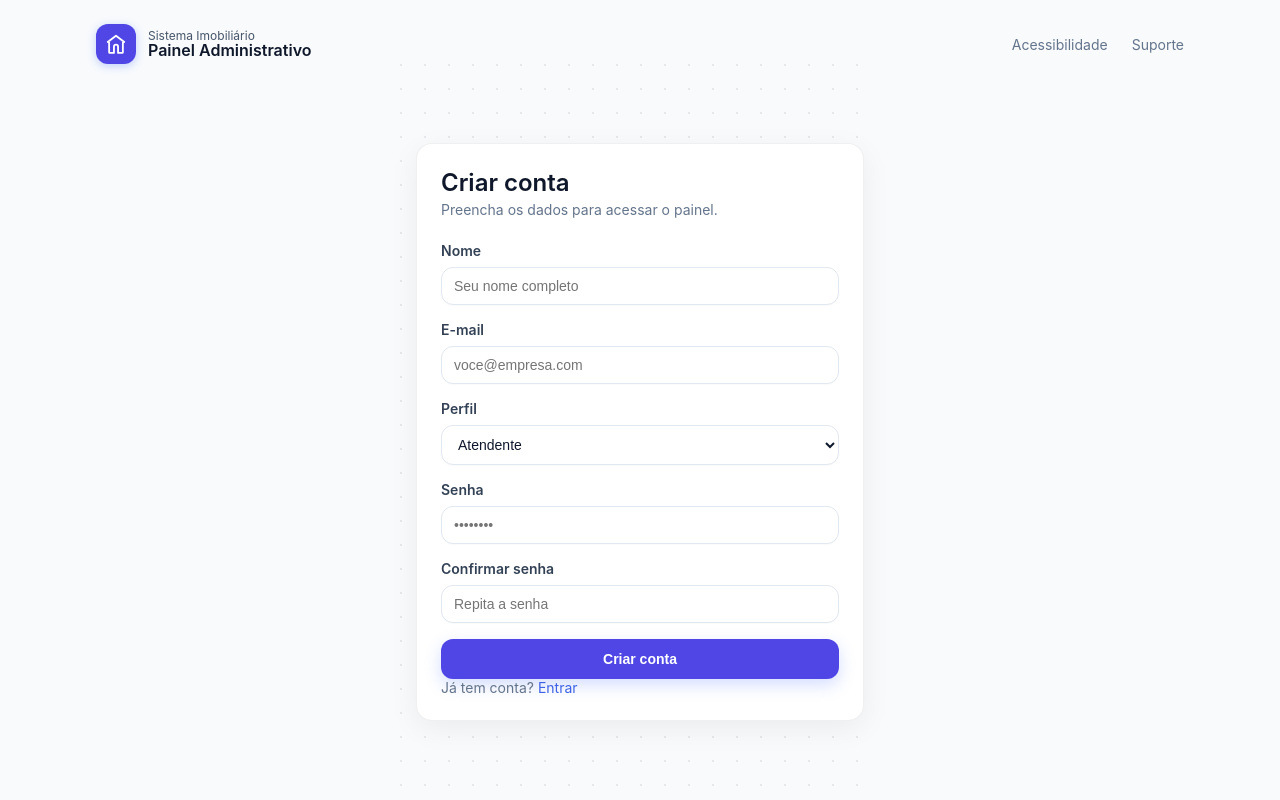
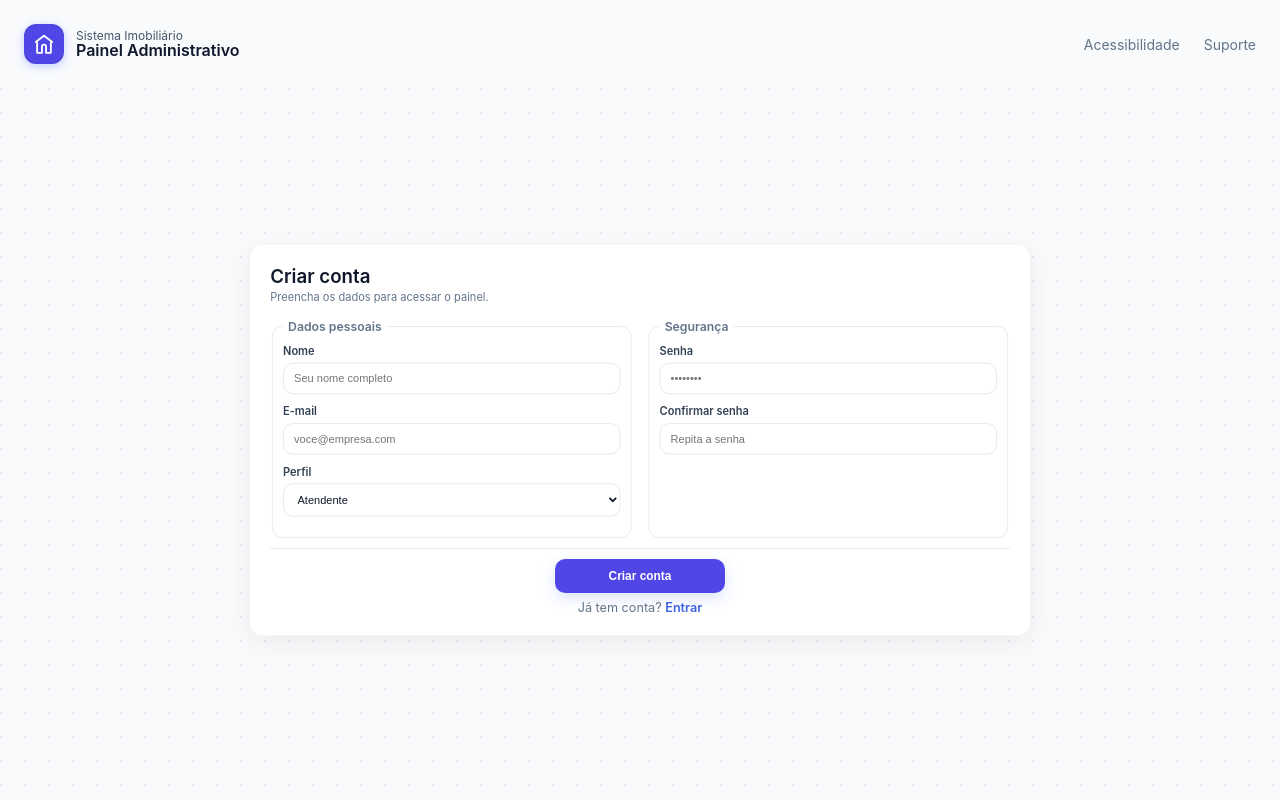
Before and after one commit to pcauanobre/imobiliaria, a React (Vite) app in the folder imobiliaria-web/: page /register in a window 1280 px wide. Built offline with nearby package versions, Linux system fonts and the light colour scheme; no server answers.

Commit message:
feat: Telas de Login e Register 80% Completas

```diff
--- a/imobiliaria-web/src/pages/Login/LoginPage.tsx
+++ b/imobiliaria-web/src/pages/Login/LoginPage.tsx
@@ -2,6 +2,8 @@ import { useState } from "react";
 import { useForm } from "react-hook-form";
 import { z } from "zod";
 import { zodResolver } from "@hookform/resolvers/zod";
+import { Navigate } from "react-router-dom";
+import { useAuth } from "../../hooks/useAuth";
 import "./login.css";
 
 const API = import.meta.env.VITE_API_URL ?? "http://localhost:8080";
@@ -15,6 +17,7 @@ type FormData = z.infer<typeof schema>;
 
 export default function LoginPage() {
   const [showRecover, setShowRecover] = useState(false);
+  const { user, setUser } = useAuth();
 
   const {
     handleSubmit,
@@ -24,6 +27,11 @@ export default function LoginPage() {
     resolver: zodResolver(schema),
     defaultValues: { email: "", password: "", remember: true },
   });
+
+  // Se já estiver logado, vai direto pro dashboard
+  if (user) {
+    return <Navigate to="/dashboard" replace />;
+  }
 
   async function onSubmit(data: FormData) {
     try {
@@ -39,8 +47,12 @@ export default function LoginPage() {
         throw new Error("Falha ao autenticar.");
       }
 
-      const user = await res.json();
-      localStorage.setItem("auth:user", JSON.stringify(user));
+      const userJson = await res.json();
+
+      // Atualiza o contexto (localStorage é gerenciado pelo AuthProvider)
+      setUser(userJson);
+
+      // Redireciona para o dashboard
       window.location.href = "/dashboard";
     } catch (err: any) {
       alert(err.message || "Erro inesperado ao entrar.");
@@ -49,7 +61,7 @@ export default function LoginPage() {
 
   return (
     <div className="login-root">
-      {/* HEADER (mantido) */}
+      {/* HEADER */}
       <header className="site-header">
         <div className="header-inner">
           <a href="/" className="brand" aria-label="Página inicial">
@@ -78,8 +90,9 @@ export default function LoginPage() {
         </div>
       </header>
 
-      {/* MAIN CENTRALIZADO */}
-      <main className="site-main center-wrap">
+      {/* MAIN centralizado */}
+      <main className="site-main">
+        <div className="center-wrap">
           <section className="card login-card">
             <div className="card-head">
               <h1>Faça login</h1>
@@ -134,6 +147,7 @@ export default function LoginPage() {
               </button>
             </form>
           </section>
+        </div>
       </main>
 
       {/* MODAL RECUPERAR SENHA */}
--- a/imobiliaria-web/src/pages/Login/login.css
+++ b/imobiliaria-web/src/pages/Login/login.css
@@ -16,9 +16,17 @@ a{text-decoration:none;color:inherit}
 
 .login-root{min-height:100%;display:flex;flex-direction:column}
 
-/* HEADER (idêntico) */
-.site-header{padding-top:24px}
-.header-inner{max-width:1120px;margin:0 auto;padding:0 16px;display:flex;justify-content:space-between;align-items:center}
+/* ===== HEADER: brand à esquerda, nav à direita, ocupando a largura toda ===== */
+.site-header{padding:24px 0}
+.header-inner{
+  max-width:none;       /* ocupar 100% */
+  width:100%;
+  margin:0;
+  padding:0 24px;       /* margem interna nas laterais */
+  display:flex;
+  justify-content:space-between; /* cantos opostos */
+  align-items:center;
+}
 .brand{display:inline-flex;gap:12px;align-items:center}
 .brand-logo{height:40px;width:40px;border-radius:12px;background:var(--brand);display:inline-flex;align-items:center;justify-content:center;box-shadow:0 2px 8px rgba(86,125,255,.35);color:#fff}
 .icon{width:22px;height:22px}
@@ -30,19 +38,24 @@ a{text-decoration:none;color:inherit}
 .muted-link{font-size:14px;color:#64748b}
 .muted-link:hover{color:#0f172a}
 
-/* MAIN CENTRALIZADO */
+/* ===== MAIN: card realmente no centro da tela ===== */
 .site-main{
-  position:relative;flex:1;display:flex;align-items:center;justify-content:center;padding:40px 16px
+  min-height:calc(100vh - 96px); /* viewport menos ~altura do header */
+  display:grid;
+  place-items:center;            /* centraliza vertical e horizontal */
+  padding:24px 16px;
+  position:relative;
 }
 .site-main::before{
-  content:"";position:absolute;inset:0;z-index:-1;
+  content:"";
+  position:absolute;inset:0;z-index:-1;
   background-image:radial-gradient(circle at 1px 1px, rgba(17,24,39,.08) 1px, transparent 0);
   background-size:24px 24px;
 }
 
-.center-wrap{max-width:440px;margin:0 auto;width:100%}
+.center-wrap{max-width:520px;margin:0 auto;width:100%}
 
-/* CARD LOGIN */
+/* ===== CARD LOGIN ===== */
 .card{
   background:var(--card);
   border-radius:18px;
@@ -50,11 +63,21 @@ a{text-decoration:none;color:inherit}
   box-shadow:var(--shadow);
   border:1px solid rgba(2,6,23,.06);
 }
+
+/* 15% menor somente no card */
+.login-card{
+  transform:scale(.85);
+  transform-origin:center;
+}
+@media (max-width:420px){
+  .login-card{ transform:none; } /* mantém legibilidade em telas muito pequenas */
+}
+
 .login-card h1{margin:0 0 4px 0;font-size:24px;font-weight:600}
 .login-card p{margin:0;color:var(--muted);font-size:14px}
 .card-head{margin-bottom:24px}
 
-/* CAMPOS */
+/* ===== CAMPOS ===== */
 .field{margin-bottom:16px}
 .field label{display:block;font-size:14px;font-weight:600;margin-bottom:8px;color:#334155}
 .field .field-row{display:flex;justify-content:space-between;align-items:center}
@@ -76,7 +99,7 @@ a{text-decoration:none;color:inherit}
 
 .field-error{display:block;margin-top:6px;color:#ef4444;font-size:12px}
 
-/* AÇÕES */
+/* ===== AÇÕES ===== */
 .link{background:none;border:0;color:#3d62e6;cursor:pointer}
 .link.tiny{font-size:12px}
 .link:hover{filter:brightness(.95)}
@@ -109,7 +132,7 @@ a{text-decoration:none;color:inherit}
 .tiny{font-size:12px}
 .muted{color:var(--muted)}
 
-/* MODAL */
+/* ===== MODAL ===== */
 .modal-backdrop{
   position:fixed;inset:0;background:rgba(0,0,0,.4);
   display:flex;align-items:center;justify-content:center;padding:16px;z-index:50
@@ -122,3 +145,12 @@ a{text-decoration:none;color:inherit}
 .icon-btn{background:none;border:0;font-size:18px;line-height:1;cursor:pointer;color:#64748b}
 .modal-form{display:grid;gap:10px;margin-top:12px}
 .modal-actions{margin-top:8px;display:flex;gap:10px;justify-content:flex-end}
+
+/* ===== AJUSTE: botão ENTRAR menor e centralizado ===== */
+.site-main .login-card .btn-primary{
+  width:auto;         /* não ocupar 100% */
+  min-width:140px;    /* mais enxuto */
+  display:block;
+  margin:0 auto;      /* centraliza */
+  padding:10px 14px;  /* compacto */
+}
--- a/imobiliaria-web/src/pages/Register/RegisterPage.tsx
+++ b/imobiliaria-web/src/pages/Register/RegisterPage.tsx
@@ -1,5 +1,6 @@
 import { useState, type FormEvent } from "react";
 import { Link, useNavigate } from "react-router-dom";
+import { useAuth } from "../../hooks/useAuth";
 import "./register.css";
 
 const API = import.meta.env.VITE_API_URL ?? "http://localhost:8080";
@@ -7,6 +8,8 @@ type Role = "ADMIN" | "ATENDENTE";
 
 export default function RegisterPage() {
   const nav = useNavigate();
+  const { setUser } = useAuth();
+
   const [loading, setLoading] = useState(false);
   const [error, setError] = useState("");
 
@@ -44,10 +47,10 @@ export default function RegisterPage() {
         throw new Error("Erro ao cadastrar.");
       }
 
-      // Esperado: { id, nome, email, role }
-      const user = await res.json();
-      localStorage.setItem("auth:user", JSON.stringify(user));
-      nav("/dashboard");
+      // Sucesso: não autenticar automaticamente
+      localStorage.removeItem("auth:user");
+      setUser(null);
+      nav("/login", { replace: true, state: { registered: true } });
     } catch (err: any) {
       setError(err.message || "Falha ao cadastrar.");
     } finally {
@@ -57,7 +60,7 @@ export default function RegisterPage() {
 
   return (
     <div className="register-root">
-      {/* HEADER (igual da Login) */}
+      {/* HEADER (mesmo do Login) */}
       <header className="site-header">
         <div className="header-inner">
           <a href="/" className="brand" aria-label="Página inicial">
@@ -87,14 +90,21 @@ export default function RegisterPage() {
       </header>
 
       {/* MAIN centralizado */}
-      <main className="site-main center-wrap">
+      <main className="site-main">
+        <div className="center-wrap">
           <section className="card register-card">
             <div className="card-head">
               <h1>Criar conta</h1>
               <p>Preencha os dados para acessar o painel.</p>
             </div>
 
-          <form onSubmit={onSubmit}>
+            <form onSubmit={onSubmit} className="register-form">
+              {/* GRID HORIZONTAL */}
+              <div className="grid-2">
+                {/* Coluna esquerda */}
+                <fieldset className="group">
+                  <legend>Dados pessoais</legend>
+
                   <div className="field">
                     <label htmlFor="nome">Nome</label>
                     <input
@@ -127,12 +137,19 @@ export default function RegisterPage() {
                       id="role"
                       className="input"
                       value={form.role}
-                onChange={(e) => setForm({ ...form, role: e.target.value as Role })}
+                      onChange={(e) =>
+                        setForm({ ...form, role: e.target.value as Role })
+                      }
                     >
                       <option value="ATENDENTE">Atendente</option>
                       <option value="ADMIN">Administrador</option>
                     </select>
                   </div>
+                </fieldset>
+
+                {/* Coluna direita */}
+                <fieldset className="group">
+                  <legend>Segurança</legend>
 
                   <div className="field">
                     <label htmlFor="password">Senha</label>
@@ -165,19 +182,25 @@ export default function RegisterPage() {
                   </div>
 
                   {error && <span className="field-error">{error}</span>}
+                </fieldset>
+              </div>
 
+              {/* AÇÕES centralizadas */}
+              <div className="form-actions">
                 <button className="btn-primary" type="submit" disabled={loading}>
                   {loading ? "Criando..." : "Criar conta"}
                 </button>
-          </form>
 
-          <p className="below-text">
+                <p className="below-text-inline">
                   Já tem conta?{" "}
                   <Link className="link" to="/login">
                     Entrar
                   </Link>
                 </p>
+              </div>
+            </form>
           </section>
+        </div>
       </main>
     </div>
   );
--- a/imobiliaria-web/src/pages/Register/register.css
+++ b/imobiliaria-web/src/pages/Register/register.css
@@ -11,15 +11,29 @@
 
 *{box-sizing:border-box}
 html,body,#root{height:100%}
-body{margin:0;font-family:Inter,system-ui,Segoe UI,Roboto,Arial,sans-serif;background:var(--bg);color:var(--text);-webkit-font-smoothing:antialiased}
+body{
+  margin:0;
+  font-family:Inter,system-ui,Segoe UI,Roboto,Arial,sans-serif;
+  background:var(--bg);
+  color:var(--text);
+  -webkit-font-smoothing:antialiased;
+}
 a{text-decoration:none;color:inherit}
 
 /* ROOT */
 .register-root{min-height:100%;display:flex;flex-direction:column}
 
-/* HEADER (igual da Login) */
-.site-header{padding-top:24px}
-.header-inner{max-width:1120px;margin:0 auto;padding:0 16px;display:flex;justify-content:space-between;align-items:center}
+/* ===== HEADER (igual ao Login) ===== */
+.site-header{padding:24px 0}
+.header-inner{
+  max-width:none;
+  width:100%;
+  margin:0;
+  padding:0 24px;
+  display:flex;
+  justify-content:space-between;
+  align-items:center;
+}
 .brand{display:inline-flex;gap:12px;align-items:center}
 .brand-logo{height:40px;width:40px;border-radius:12px;background:var(--brand);display:inline-flex;align-items:center;justify-content:center;box-shadow:0 2px 8px rgba(86,125,255,.35);color:#fff}
 .icon{width:22px;height:22px}
@@ -27,13 +41,17 @@ a{text-decoration:none;color:inherit}
 .brand-sub{display:block;font-size:12px;color:#475569}
 .brand-title{display:block;font-size:16px;font-weight:600}
 .header-nav{display:none;gap:24px}
-@media (min-width: 768px){ .header-nav{display:flex} }
+@media (min-width:768px){ .header-nav{display:flex} }
 .muted-link{font-size:14px;color:#64748b}
 .muted-link:hover{color:#0f172a}
 
-/* MAIN centralizado com grid sutil */
+/* ===== MAIN centralizado (card no meio da tela) ===== */
 .site-main{
-  position:relative;flex:1;display:flex;align-items:center;justify-content:center;padding:40px 16px
+  min-height:calc(100vh - 96px);
+  display:grid;
+  place-items:center;
+  padding:16px;              /* menor pra evitar overflow */
+  position:relative;
 }
 .site-main::before{
   content:"";position:absolute;inset:0;z-index:-1;
@@ -41,31 +59,50 @@ a{text-decoration:none;color:inherit}
   background-size:24px 24px;
 }
 
-.center-wrap{max-width:480px;margin:0 auto;width:100%}
+/* container central */
+.center-wrap{
+  width:100%;
+  max-width:920px;
+  margin:0 auto;
+  display:flex;
+  justify-content:center;
+}
 
-/* CARD */
+/* ===== CARD ===== */
 .card{
   background:var(--card);
   border-radius:18px;
-  padding:24px;
+  padding:20px;              /* ~15% menor */
   box-shadow:var(--shadow);
   border:1px solid rgba(2,6,23,.06);
 }
-.register-card h1{margin:0 0 4px 0;font-size:24px;font-weight:600}
-.register-card p{margin:0;color:var(--muted);font-size:14px}
-.card-head{margin-bottom:24px}
 
-/* CAMPOS */
-.field{margin-bottom:16px}
-.field label{display:block;font-size:14px;font-weight:600;margin-bottom:8px;color:#334155}
+/* 15% menor apenas no card; permite scroll interno se faltar espaço */
+.register-card{
+  transform:scale(.85);
+  transform-origin:center;
+  max-height:calc(100vh - 140px);
+  overflow:auto;
+}
+@media (max-width:480px){
+  .register-card{ transform:none; max-height:none; }
+}
+
+.register-card h1{margin:0 0 4px 0;font-size:22px;font-weight:600}
+.register-card p{margin:0;color:var(--muted);font-size:13px}
+.card-head{margin-bottom:18px}
+
+/* ===== CAMPOS ===== */
+.field{margin-bottom:12px}
+.field label{display:block;font-size:13px;font-weight:600;margin-bottom:6px;color:#334155}
 
 .input{
   width:100%;
   border:1px solid #cbd5e1;
   background:#fff;
-  padding:12px 14px;
+  padding:10px 12px;
   border-radius:12px;
-  font-size:14px;
+  font-size:13px;
   color:#0f172a;
   outline:none;
   box-shadow:0 1px 0 rgba(0,0,0,.02);
@@ -73,25 +110,80 @@ a{text-decoration:none;color:inherit}
 }
 .input:focus{box-shadow:var(--ring);border-color:#94a3b8}
 
-.field-error{display:block;margin:6px 0 10px;color:#ef4444;font-size:12px}
+.field-error{display:block;margin:6px 0 8px;color:#ef4444;font-size:12px}
 
-/* BOTÕES / LINKS */
-.btn-primary{
-  width:100%;
+/* ===== LAYOUT HORIZONTAL (duas colunas) ===== */
+.register-card .register-form .grid-2{
+  display:grid;
+  grid-template-columns:1fr;
+  gap:14px;
+}
+@media (min-width:768px){
+  .register-card .register-form .grid-2{
+    grid-template-columns:1fr 1fr;
+    gap:16px;
+  }
+}
+
+/* grupos (fieldset) */
+.register-card .group{
+  border:1px solid var(--border, #e2e8f0);
+  border-radius:12px;
+  padding:12px;
+  background:var(--card, #fff);
+}
+.register-card .group > legend{
+  font-size:.9rem;
+  font-weight:600;
+  padding:0 6px;
+  color:var(--muted, #64748b);
+}
+.register-card .group .field + .field{margin-top:10px}
+
+/* ===== AÇÕES centralizadas ===== */
+.register-card .form-actions{
+  margin-top:12px;
+  padding-top:12px;
+  border-top:1px solid var(--border, #e2e8f0);
+  display:flex;
+  flex-direction:column;
+  align-items:center;
+  gap:8px;
+}
+
+/* >>> Botão CRIAR CONTA mais largo (padrão) */
+.register-card .form-actions .btn-primary{
+  width:auto;
+  min-width:200px;           /* mais largo conforme pedido */
   background:var(--brand);
-  color:#fff;
-  border:0;border-radius:12px;
-  padding:12px 16px;
+  color:#fff;border:0;border-radius:12px;
+  padding:12px 18px;         /* um pouco maior */
   font-weight:600;font-size:14px;
   cursor:pointer;
-  box-shadow:0 6px 16px rgba(86,125,255,.25);
+  box-shadow:0 6px 16px rgba(86,125,255,.22);
   transition:filter .15s, transform .05s;
 }
-.btn-primary:hover{filter:brightness(.97)}
-.btn-primary:active{transform:scale(.99)}
-.btn-primary:disabled{opacity:.7;cursor:not-allowed}
+.register-card .form-actions .btn-primary:hover{filter:brightness(.97)}
+.register-card .form-actions .btn-primary:active{transform:scale(.99)}
+.register-card .form-actions .btn-primary:disabled{opacity:.7;cursor:not-allowed}
 
-.link{color:#3d62e6}
-.link:hover{filter:brightness(.95)}
+/* label "Já tem conta? Entrar" */
+.register-card .below-text-inline{
+  font-size:.93rem;
+  color:var(--muted, #64748b);
+  text-align:center;
+}
+.register-card .below-text-inline .link{
+  color:#3d62e6;
+  font-weight:600;
+}
+.register-card .below-text-inline .link:hover{filter:brightness(.95)}
 
-.below-text{margin-top:14px;font-size:14px;color:var(--muted)}
+/* acessibilidade (dark) */
+@media (prefers-color-scheme: dark){
+  .register-card .group{
+    border-color:rgba(255,255,255,.08);
+    background:rgba(255,255,255,.02);
+  }
+  .register-card .group > legend{color:#9aa4b2}
+}
--- a/imobiliaria-web/src/providers/AuthProvider.tsx
+++ b/imobiliaria-web/src/providers/AuthProvider.tsx
@@ -14,7 +14,7 @@ export const AuthContext = createContext<AuthContextType | null>(null);
 export function AuthProvider({ children }: { children: React.ReactNode }) {
   const [user, setUserState] = useState<User>(null);
 
-  // hidrata do localStorage ao iniciar
+  // Hidrata do localStorage ao iniciar
   useEffect(() => {
     const raw = localStorage.getItem("auth:user");
     if (raw) setUserState(JSON.parse(raw));
```
Also changed, not shown: imobiliaria-web/src/pages/Dashboard/DashboardPage.tsx (+9 -4 lines). Lines whose indentation alone changed are shown as unchanged.
